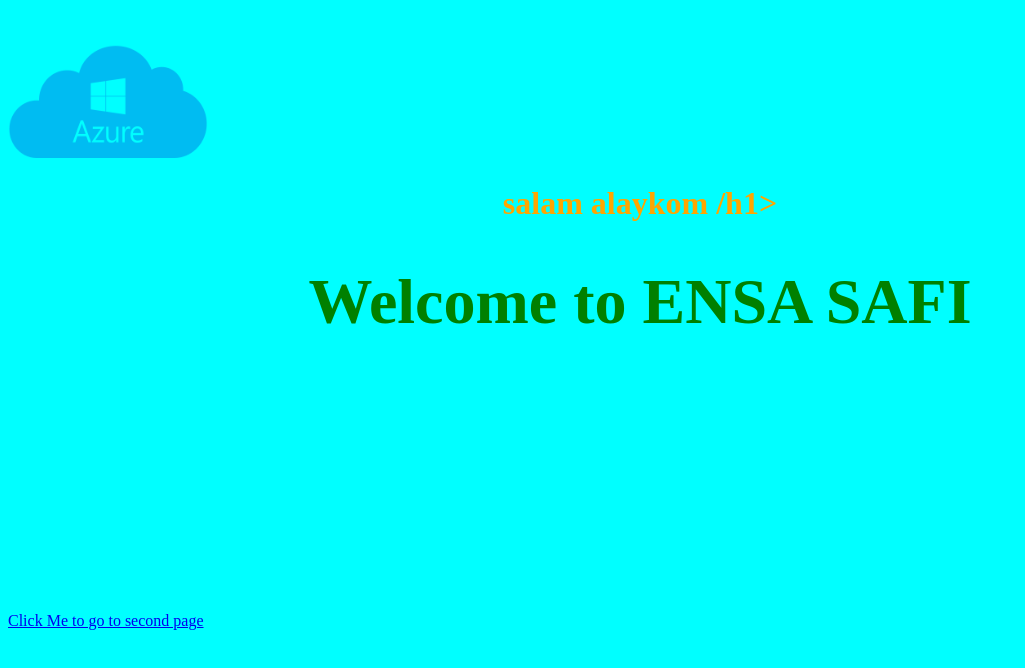
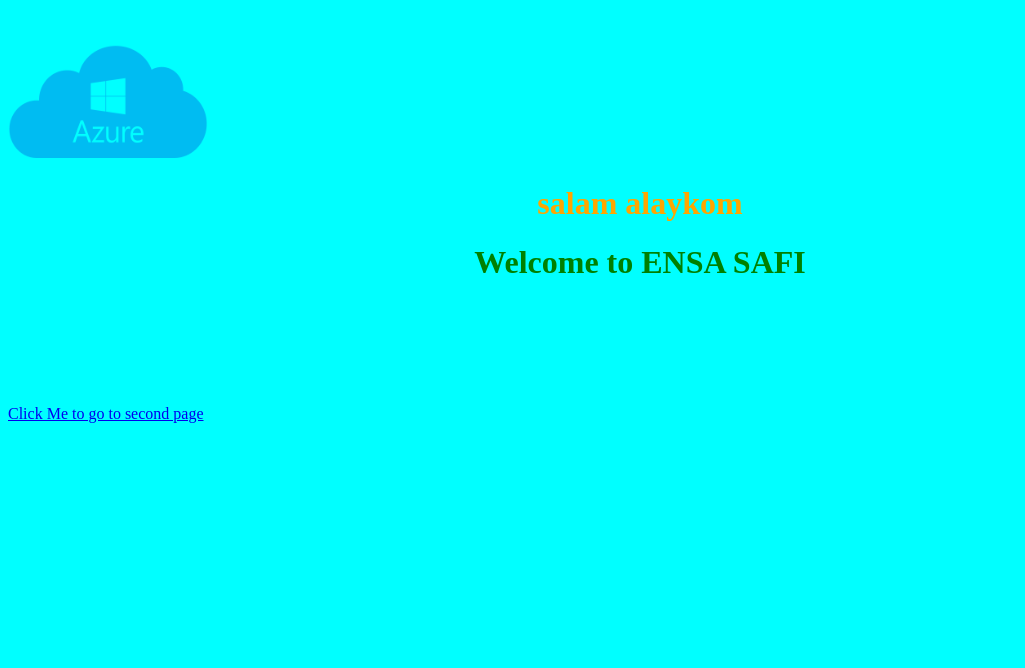
Before and after one commit to soufyanezrhaider/my-first-static-web-app, a plain HTML site: page src/index.html in a window 1280 px wide. Shown: the whole page, without its empty margins (0-1025 px from the left). Drawn offline with Linux system fonts and the light colour scheme.

Commit message:
Update index.html

```diff
--- a/src/index.html
+++ b/src/index.html
@@ -10,7 +10,7 @@
 
 	<img src='azure.png' width="200" height="120">
 	<center>
-		<h1><font color="orange"> salam alaykom /h1>
+		<h1><font color="orange"> salam alaykom </h1>
 
 		<h1><font color="green">Welcome to ENSA SAFI</h1>
 	<br><br>
```
